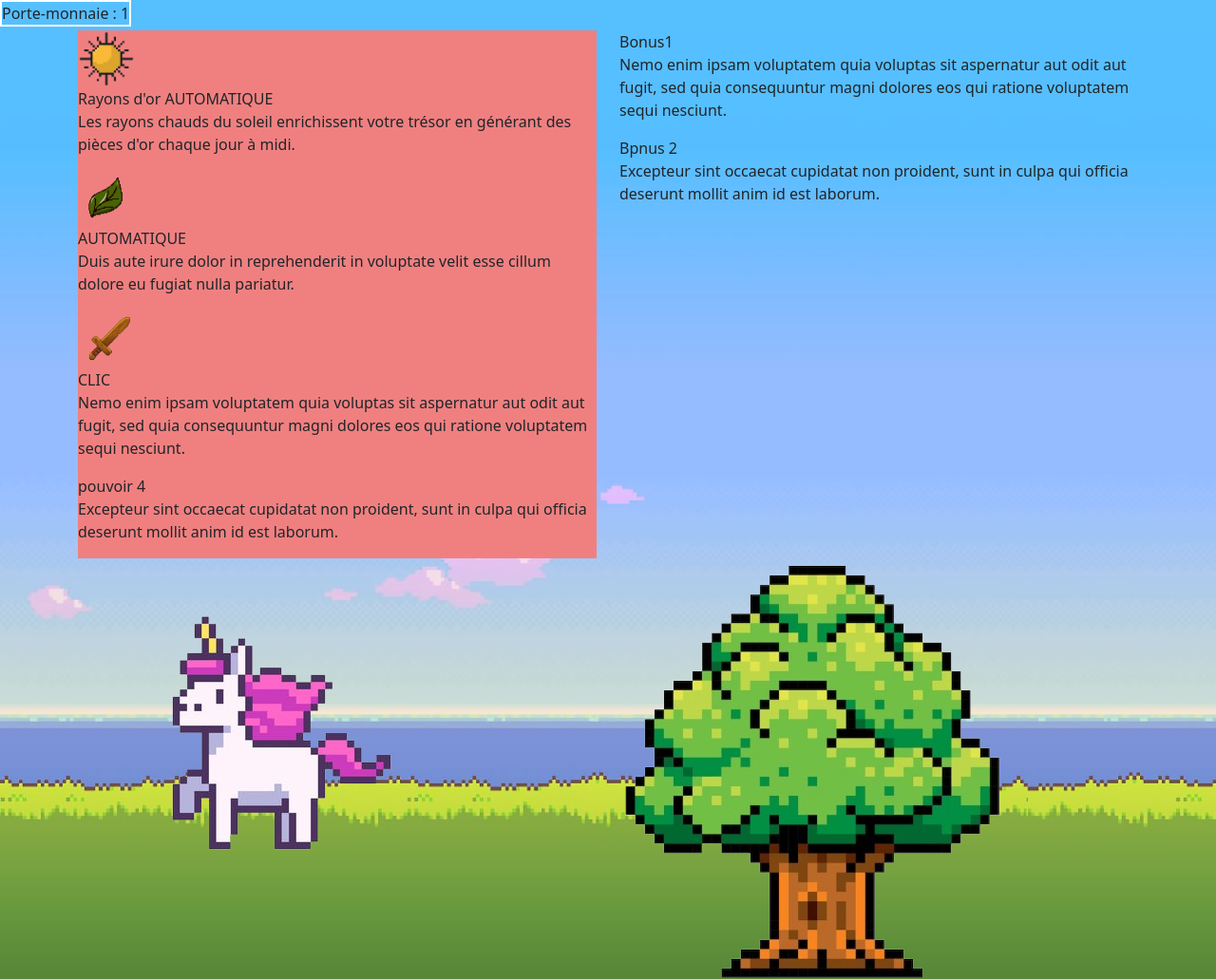
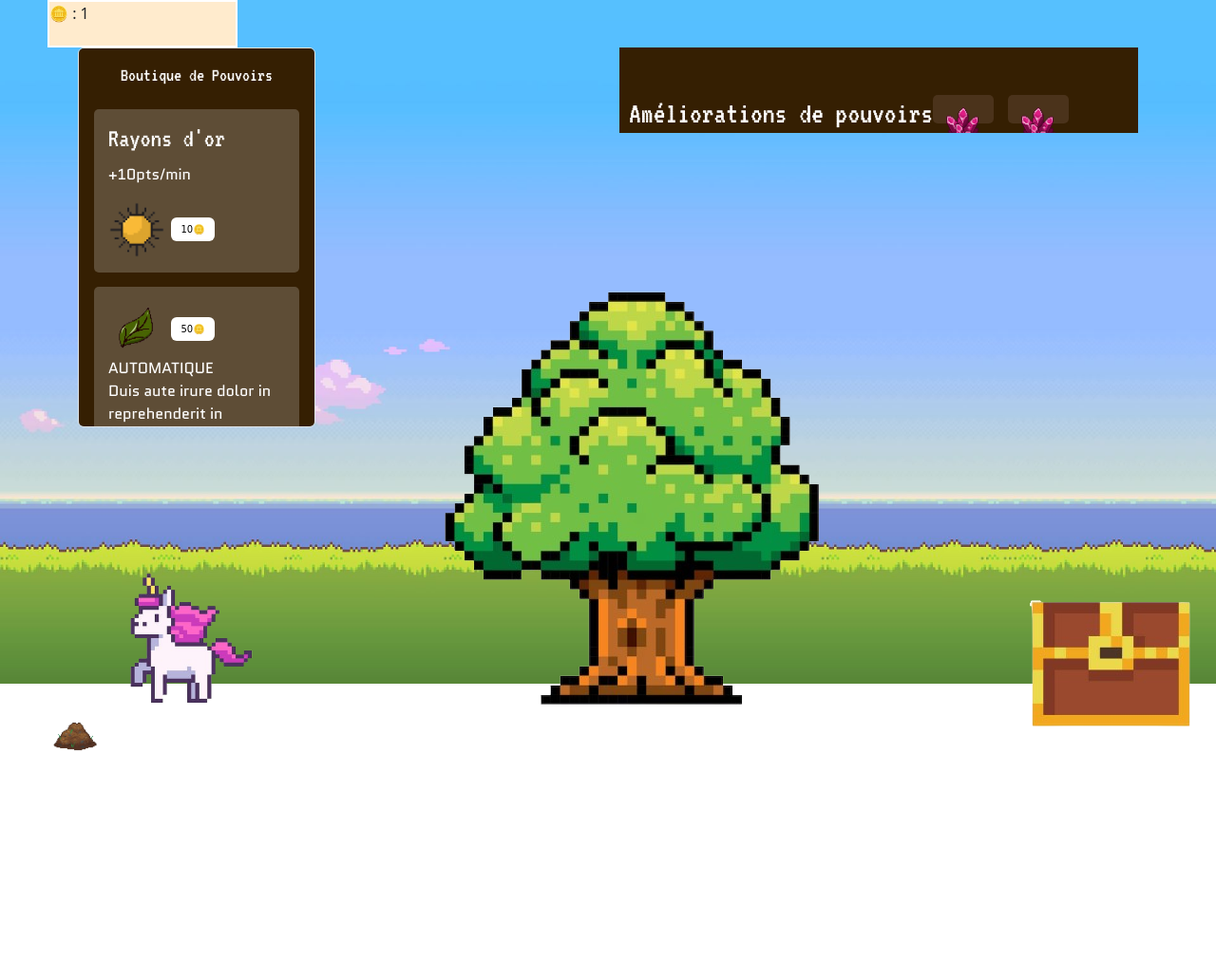
Before and after one commit to Game-Dev-Lab/idle-game, a plain HTML site: page index.html in a window 1280 px wide. Shown: the whole page at 95% size. After the commit the page ends 800 px from the top, so only its background shows below. Drawn offline with nearby package versions, Linux system fonts and the light colour scheme.

Commit message:
ajout 2e monnaie + fonction auto element de la boutique + menu des bonus

```diff
--- a/Javascript/script.js
+++ b/Javascript/script.js
@@ -1,24 +1,39 @@
-// SELECTIONNER PERSO + PORTE MONNAIE + L'INITALISE A 0
 const arbreCliquable = document.querySelector('.arbrePrincipal');
+       //ARGENT
 const portemonnaie = document.querySelector('.portemonnaie')
+const portebillets = document.querySelector('.portebillets')
 let points = 0;
+let billets = 0;
+
+      //EASTER EGG
+const bonusTerre = document.querySelector('.bonus1')
+let intervalId;
+let tauxGenerationAuto;
 
     function mettreAJourPorteMonnaie() {
-    portemonnaie.textContent = `Porte-monnaie : ${points}`;
+    portemonnaie.textContent = `🪙 : ${points}`;
     }
+
+    function mettreAJourPorteBillets() {
+      portebillets.textContent = `💵 : ${billets}`;
+      }
+
+
+  //SCRIPT evenement clics
+arbreCliquable.addEventListener('click', gererClicArbre);
+bonusTerre.addEventListener('click', gererClicBonusTerre);
 
 
 // FONCTIONS AU CLIC
-    function gererClicArbre() {
-        points++;
-        mettreAJourPorteMonnaie();
-    }
+function gererClicArbre() {
+  points++;
+  mettreAJourPorteMonnaie();
+}
 
-    //ajouter clic sur l'arbre + incrémenter points
-    arbreCliquable.addEventListener ('click', () => {
-});
-
-
+function gererClicBonusTerre() {
+  billets++;
+  mettreAJourPorteBillets();
+}
 
 
 // ----- FONCTIONS AUTOMATIQUES
@@ -26,4 +41,55 @@ let points = 0;
       points++;
       mettreAJourPorteMonnaie();
 }
-    setInterval(ajouterPointsAutomatiquement, 5000);
+   //déclare
+ setInterval(ajouterPointsAutomatiquement, 5000);
+
+//ACHAT DE POUVOIRS AUTO
+function acheterPouvoirAutomatique(cout,tempsEntrePoints,pointsParGeneration){
+  if(points >= cout){
+    points -= cout;
+    mettreAJourPorteMonnaie();
+    tauxGenerationAuto = pointsParGeneration;
+    // Déclenche génération auto de pts en fonction du tps entre chaque génération
+     if (!intervalId) {
+      intervalId = setInterval(function() {
+        points += pointsParGeneration;
+        mettreAJourPorteMonnaie();
+    }, tempsEntrePoints * 1000); // Convertit secondes en millisecondes
+}
+    afficherLicornePopover("Pouvoir acheté !");
+} else {
+    afficherLicornePopover("Pas assez de sous frero  ");
+  }}
+
+
+
+
+
+// BULLE DE DIALOGUE
+      function afficherLicornePopover(message) {
+        const licornePopover = document.getElementById('licornePopover');
+        const licorneMessage = document.getElementById('licorneMessage');
+
+        licorneMessage.textContent = message;
+        licornePopover.classList.remove('d-none');
+
+        // Masquer la bulle de dialogue après quelques secondes
+        setTimeout(function() {
+          licornePopover.classList.add('d-none');
+        }, 5000); // Durée en millisecondes (5 secondes dans cet exemple)
+      }
+
+      // Fonction pour fermer la bulle de dialogue de la licorne
+      function fermerLicornePopover() {
+        const licornePopover = document.getElementById('licornePopover');
+        licornePopover.classList.add('d-none');
+      }
+
+//-------  LOCAL STORAGE ----------
+
+// DESCRIPTION POUVOIR AU SURVOL
+  var popovers = document.querySelectorAll('[data-bs-toggle="popover"]');
+  popovers.forEach(function (popover) {
+    new bootstrap.Popover(popover);
+  });
--- a/index.html
+++ b/index.html
@@ -5,15 +5,20 @@
     <meta name="viewport" content="width=device-width, initial-scale=1.0">
     <link rel="stylesheet" href="style.css" />
     <link href="https://cdn.jsdelivr.net/npm/bootstrap@5.2.3/dist/css/bootstrap.min.css" rel="stylesheet" integrity="sha384-rbsA2VBKQhggwzxH7pPCaAqO46MgnOM80zW1RWuH61DGLwZJEdK2Kadq2F9CUG65" crossorigin="anonymous">
+    <!-- POLICES D'ÉCRITURE-->
+        <link rel="preconnect" href="https://fonts.googleapis.com">
+        <link rel="preconnect" href="https://fonts.gstatic.com" crossorigin>
+        <link href="https://fonts.googleapis.com/css2?family=Bangers&family=Quantico:ital,wght@0,400;0,700;1,400;1,700&family=Silkscreen:wght@400;700&family=VT323&display=swap" rel="stylesheet">
     <title>IDLE GAME</title>
 </head>
 
 <body>
 <header class="d-flex justify-content-between">
-    <section> <!-- ARGENT DISPO-->
-       <div class="portemonnaie"> <img src="assets/images/piece.png" class="pieceMonnaie">
-    </div>
+    <section class="argentDisponible"> <!-- ARGENT DISPO-->
+       <div class="portemonnaie"> </div>
+       <div class="portebillets"> </div>
     </section>
+
     <section> <!-- BARRE DE PROGRESSION IGNORER POUR L'INSTANT-->
         <div class="progress mb-3" style="width: 20%">
         <div class="progress-bar  bg-warning" role="progressbar"  aria-valuemin="0" aria-valuemax="100"></div>
@@ -24,31 +29,39 @@
 
 <div class="row">           <!-- 1ERE LIGNE -->
     <div class="col-sm-6">  <!-- 1ERE COLONNE -->
-        <section class="boutique-pouvoirs d-flex flex-column"
-                 style="background-color: lightcoral;">
-        <div>
-            <img src="assets/images/soleil.png" class="iconePouvoirs">
-                <p> Rayons d'or AUTOMATIQUE<br>
-                     Les rayons chauds du soleil enrichissent votre trésor en générant des pièces d'or chaque jour à midi.
-                </p>
+        <section class="boutique-pouvoirs d-flex flex-column border rounded p-3"
+                 style="background-color: #351f02; color: #fff;">
+             <h2 class="text-center mb-4">Boutique de Pouvoirs</h2>
+             <div class="objets-pouvoirs">
+                    <h3> Rayons d'or</h3>
+                    <p> +10pts/min</p>
+                    <img src="assets/images/soleil.png" class="iconePouvoirs" data-bs-toggle="popover" data-bs-placement="top" data-bs-content="Les rayons chauds du soleil enrichissent votre trésor en générant 10 pièces/minutes.">
+                    <button class="btn bg-white" onclick="acheterPouvoirAutomatique(10, 60, 10)"> 10🪙</button>
              </div>
 
-        <div>
+
+             <div class="objets-pouvoirs">
                 <img src="assets/images/feuille.png" class="iconePouvoirs">
+                <button class="btn bg-white "> 50🪙</button>
+
                 <p> AUTOMATIQUE <br>
                         Duis aute irure dolor in reprehenderit in voluptate velit esse cillum dolore eu fugiat nulla pariatur.
                     </p>
              </div>
 
-        <div>
+             <div class="objets-pouvoirs">
                 <img src="assets/images/epee.png" class="iconePouvoirs">
+                 <button class="btn bg-white"> 80🪙</button>
+
                 <p> CLIC <br>
                         Nemo enim ipsam voluptatem quia voluptas sit aspernatur aut odit aut fugit, sed quia consequuntur magni
                         dolores eos qui ratione voluptatem sequi nesciunt.
                     </p>
              </div>
 
-        <div> pouvoir 4
+             <div class="objets-pouvoirs">
+                    <img src="assets/images/gemme.png" class="iconePouvoirs">
+                    <button class="btn bg-white"> 150🪙</button>
                     <p>Excepteur sint occaecat cupidatat non proident, sunt in culpa qui officia deserunt mollit anim id est laborum.
                    </p>
             </div>
@@ -58,40 +71,60 @@
 
     <div class="col-sm-6"> <!--2E COLONNE -->
         <section>
-            <div> Bonus1
-                <p> Nemo enim ipsam voluptatem quia voluptas sit aspernatur aut odit aut fugit, sed quia consequuntur magni
-                    dolores eos qui ratione voluptatem sequi nesciunt.
-                </p>
+             <div class="boutique-ameliorations d-flex">
+                <h2> Améliorations de pouvoirs </h2>
+                <div class="objets-ameliorations">
+                     <img src="assets/images/gemme.png" class="iconePouvoirs" data-bs-toggle="popover" data-bs-placement="top" data-bs-content="BONUS 1">
                 </div>
 
-        <div> Bpnus 2
-            <p>Excepteur sint occaecat cupidatat non proident, sunt in culpa qui officia deserunt mollit anim id est laborum.
-            </p>
+                <div class="objets-ameliorations">
+                    <img src="assets/images/gemme.png" class="iconePouvoirs" data-bs-toggle="popover" data-bs-placement="top" data-bs-content="BONUS 2">
                 </div>
+
+             </div>
+        </section>
+
+    </div> <!-- FIN 2E COLONNE-->
+</div> <!-- FIN 1ERE LIGNE-->
+
+<div class="row"> <!-- 2EME LIGNE -->
+
+    <div class="col-4">  <!-- 1e COLONNE -->
+    <!-- BULLE DE DIALOGUE -->
+     <div id="licornePopover" class="popover d-none">
+                <button type="button" class="btn-close" onclick="fermerLicornePopover()"></button>
+                <div class="popover-body">
+                <span id="licorneMessage"></span>
+                </div>
+    </div>
+        <img src="assets/images/licorne.png" class="narrateur" >
+
+        <!-- EASTER EGG TAS DE TERRE-->
+        <section style="position: absolute;bottom: 0px; left:50px">
+            <img src="assets/images/terre.png" class="iconePouvoirs bonus1">
+        </section>
+
+
+    </div> <!--FIN 1ere COLONNE-->
+
+    <div class="col-4"> <!--2E COLONNE -->
+        <section style="position: absolute;top: 300px;">
+            <img src="assets/images/arbre.png" class="arbrePrincipal">
+        </section>
+    </div>
+
+    <div class="col-4"> <!--3E COLONNE - pas encore défini -->
+        <section style="position: absolute; bottom: 0px; left: 20; right: 0;">
+            <img src="assets/images/coffre.png" class="">
 
         </section>
     </div>
 
-</div> <!-- FIN 1ERE LIGNE-->
-
-<div class="row"> <!-- 2EME LIGNE -->
-    <div class="col-sm-6">  <!-- 1ERE COLONNE -->
-        <section>
-            <img src="assets/images/licorne.png" class="narrateur">
-        </section>
-    </div>
-
-    <div class="col-sm-6"> <!--2E COLONNE -->
-        <section class="jeu">
-                <!-- JEU  -->
-            <img src="assets/images/arbre.png" class="arbrePrincipal">
-        </section>
-    </div>
 </div> <!-- FIN 2EME LIGNE-->
 </main>
 
 <footer>
-    </div>
+
 
 </footer>
 
--- a/style.css
+++ b/style.css
@@ -5,12 +5,91 @@ body {
 }
 
 
-.portemonnaie {
+.argentDisponible {
+    position: relative; left: 50px;
+    height: 50px;
+    width: 200px;
+    background-color: blanchedalmond;
     border : 2px solid white
+
 }
-.pieceMonnaie  { width: 50px;}
 
 
 .iconePouvoirs{
     width: 60px;
 }
+.boutique-pouvoirs{
+    max-height: 400px;
+    max-width: 250px;
+    overflow-y: auto;
+    font-family: 'VT323';
+}
+    .boutique-pouvoirs h2 {
+        font-size: 20px;
+        text-align: center;
+        margin-bottom: 20px;
+    }
+    .boutique-pouvoirs p{
+        font-family: 'Quantico';
+    }
+
+    .boutique-pouvoirs button {
+        color: #000;
+        border: none;
+        padding: 5px 10px;
+        cursor: pointer;
+        font-family: 'Press Start 2P', cursive;
+        font-size: 10px;
+    }
+
+
+    .objets-pouvoirs  {
+        background-color: rgba(255, 255, 255, 0.205);
+        padding: 15px;
+        margin-bottom: 15px;
+        border-radius: 5px;
+    }
+
+    /* SECTION DES BONUS D'AMELIORATION*/
+    .boutique-ameliorations {
+        max-width: 100%;
+        max-height: 90px;
+        overflow-x: auto;
+        white-space: nowrap;
+        background-color: #351f02;
+        padding: 50px 10px 10px 10px; /*haut droite bas gauche */
+        font-family: 'VT323';
+        color: #fff;
+}
+
+    .objets-ameliorations {
+        background-color: #4b331b;
+        color: #fff;
+        padding: 2px;
+        margin-right: 15px;
+        border-radius: 5px;
+  }
+
+
+    /*LICORNE */
+.narrateur {
+    height: 200px;
+    position: relative;
+    top:120px;
+}
+
+
+
+
+    /* STYLE BARRE DE SCROLL DE LA BOUTIQUE */
+*::-webkit-scrollbar {
+    width:10px;
+  }
+
+  *::-webkit-scrollbar-track {
+    background: rgb(255, 255, 255);
+  }
+  *::-webkit-scrollbar-thumb {
+    background-color: #CF3EC1;
+    border-radius: 20px;
+  }
```
Also changed, not shown: assets/images/map.png (added), assets/images/map2.png (added), assets/images/quete.png (added), assets/images/terre.png (added). Lines whose indentation alone changed are shown as unchanged.
